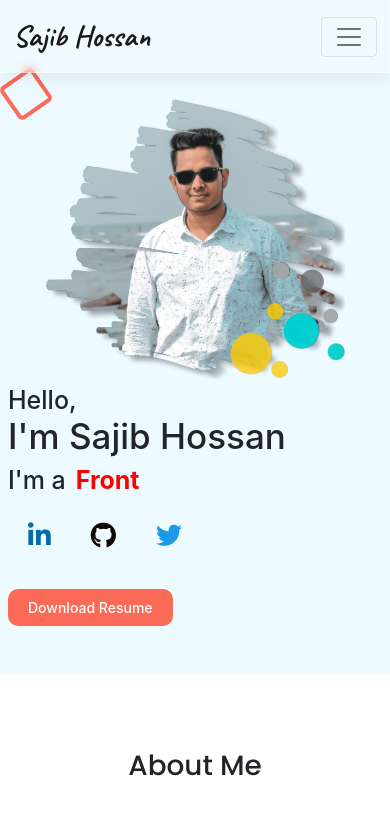
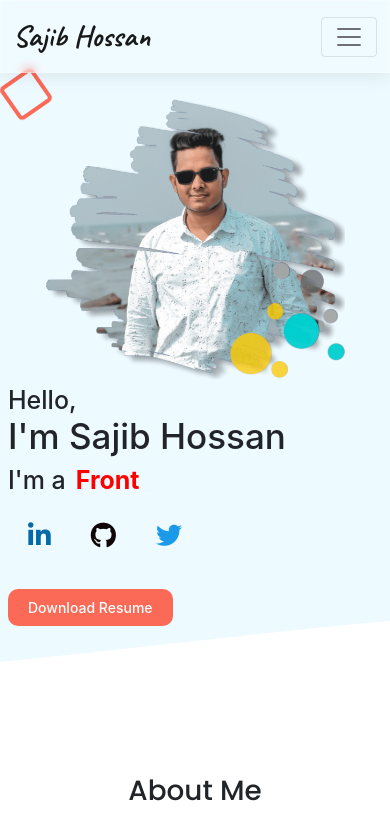
Before and after one commit to sajib-hossan1/sajib-hossan-portfolio, a React (Create React App) app: page / in a window 390 px wide. Shown: the top 830 px of the page. Built offline with nearby package versions, Linux system fonts and the light colour scheme.

Commit message:
interface updated

```diff
--- a/src/components/Banner/Banner.css
+++ b/src/components/Banner/Banner.css
@@ -1,8 +1,10 @@
 .banner-container {
   padding-top: 50px;
-  /* margin-bottom: 30px; */
-  padding-bottom: 40px;
-  background: #edfaff;
+  padding-bottom: 110px;
+  background-color: #edfaff;
+  background-image: url("../../images//shape.png");
+  background-repeat: no-repeat;
+  background-position: bottom;
   /* transform: skewY(-12deg); */
 }
 
@@ -147,6 +149,10 @@
 }
 
 @media screen and (max-width: 500px) {
+  .banner-container {
+    padding-bottom: 65px;
+  }
+
   .banner-text {
     padding-top: 0px;
     margin-top: -10px !important;
```
Also changed, not shown: src/images/shape.png (added).
